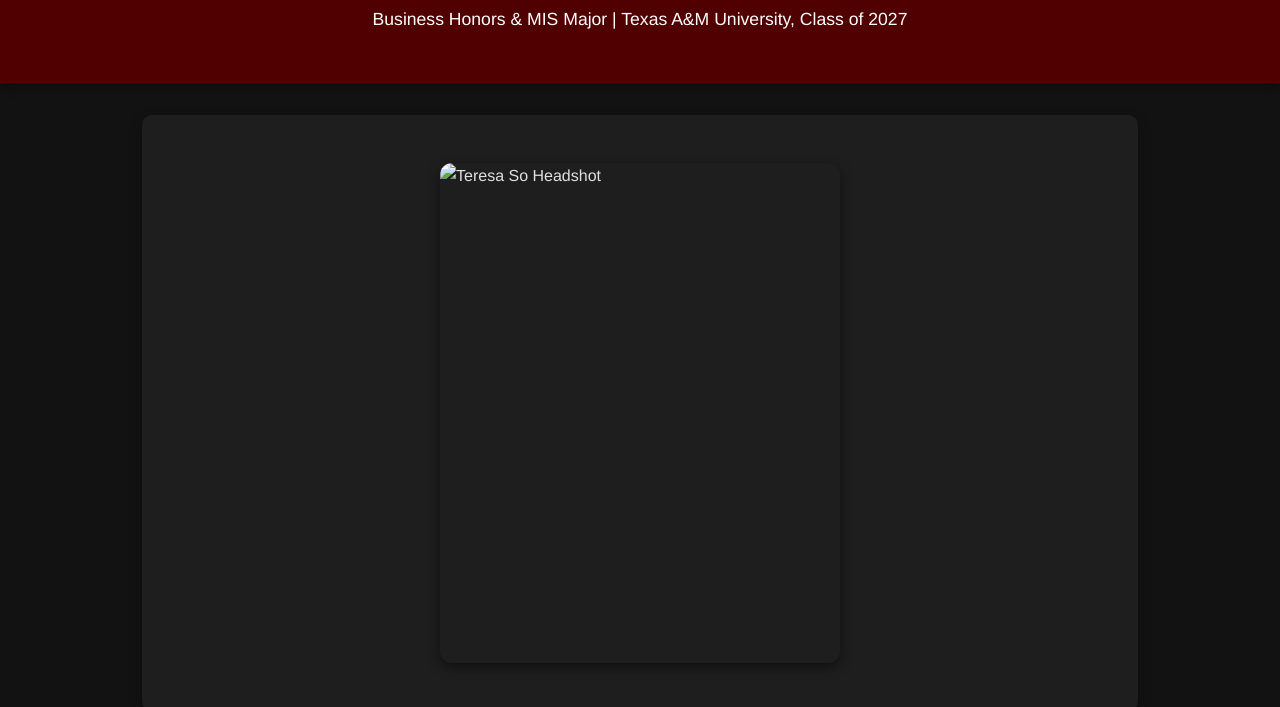
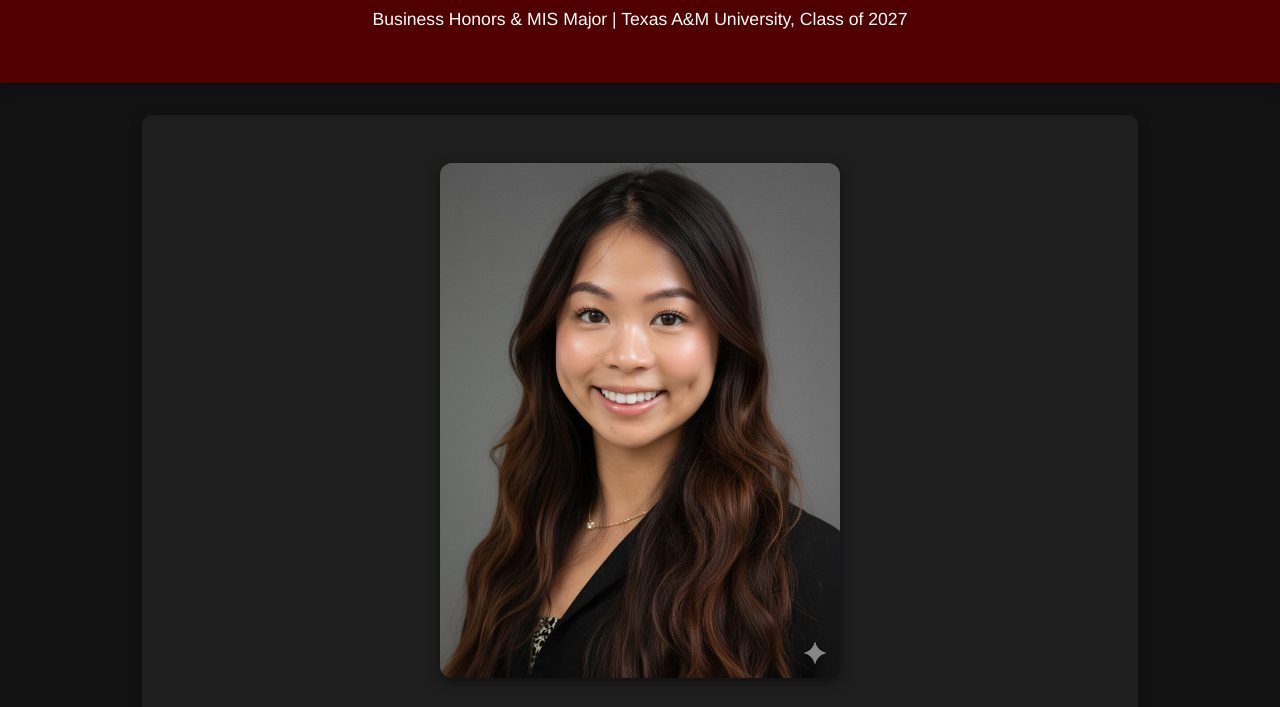
Before and after one commit to teresasooo2-ai/teresasooo2-ai.github.io, a plain HTML site: page index.html in a window 1280 px wide. Shown: the part 91-798 px from the top of the page. Drawn offline with Linux system fonts and the light colour scheme.

Commit message:
Update index.html

```diff
--- a/index.html
+++ b/index.html
@@ -99,11 +99,8 @@
     <h1>Teresa So</h1>
     <h3>Business Honors & MIS Major | Texas A&M University, Class of 2027</h3>
   </header>
-
 <div class="container">
-  <img src="ai_headshotr.jpg" alt="Teresa So Headshot" width="400" height="500">
-  <!-- Rest of your sections -->
-</div>
+    <img src="ai headshotr.jpg" alt="Teresa So Headshot" width="400" height="500">
 
     <section>
       <h2>Education</h2>
```
